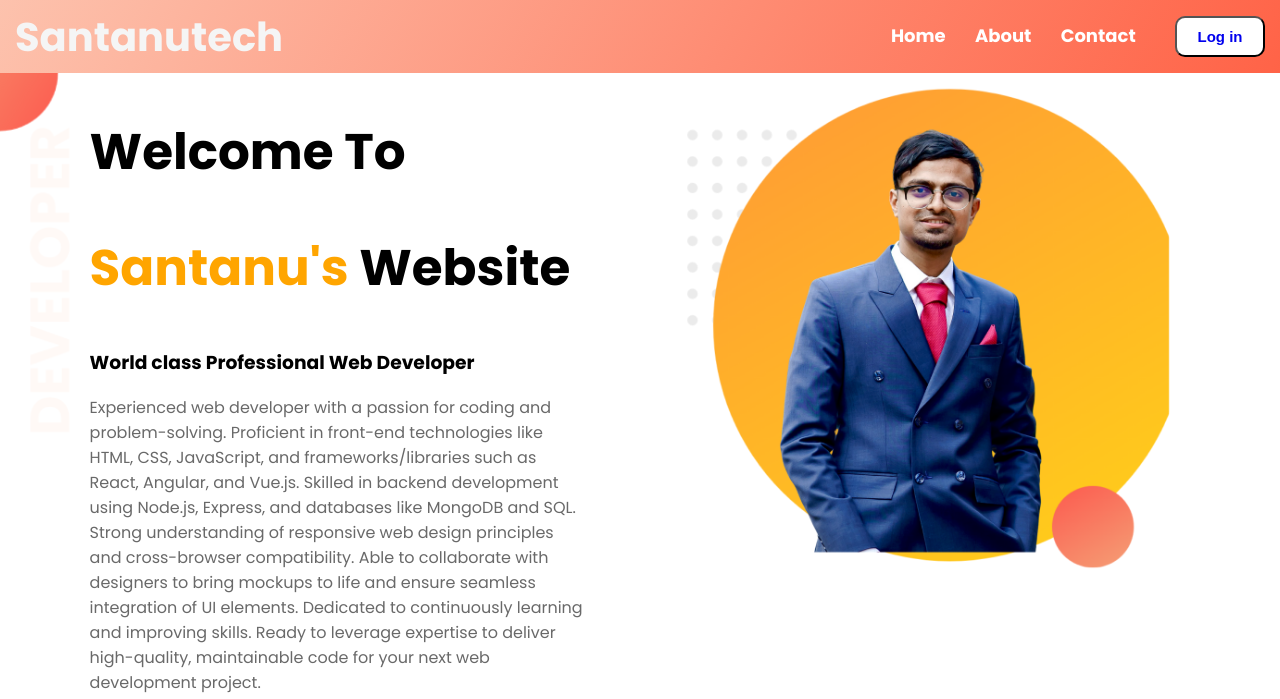
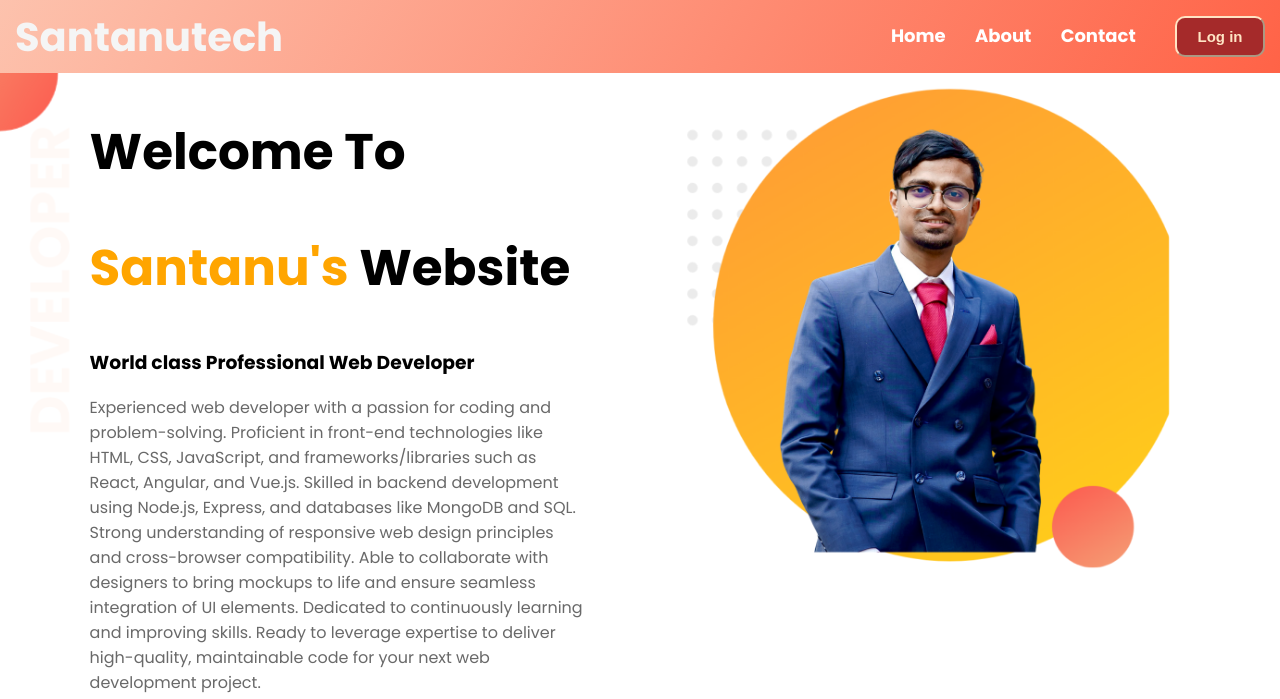
Before and after one commit to SantanuBanik-Phy/First-Website, a plain HTML site: page index.html in a window 1280 px wide. Shown: the top 699 px of the page. Drawn offline with Linux system fonts and the light colour scheme.

Commit message:
button hover

```diff
--- a/Styles/style.css
+++ b/Styles/style.css
@@ -94,15 +94,24 @@ li{
 li a{
     color: white;font-size: 18px;font-weight: bold;margin-right: 25px;
 }
-button{
-    background-color: white;margin-left: 10px;border-radius: 10px;padding: 10px; width: 90px;
-    color: black;
+.btn{
+    background-color:brown;margin-left: 10px;border-radius: 10px;padding: 10px; width: 90px;
+    color:white;
+    border-color:bisque;
     transition: 0.5s ease-in;
+
+
 
 }
 button a{
-    font-weight: bold;font-size: 15px;
+    font-weight: bold;font-size: 15px;color:bisque;
+
 }
+.btn:hover{
+    background-color:rgb(67, 67, 241);
+
+}
+
 *{
     text-decoration: none;
 }
--- a/index.html
+++ b/index.html
@@ -22,7 +22,7 @@
                 <li> <a href="#">Home</a></li>
                 <li><a href="#">About</a></li>
                 <li><a href="#">Contact</a></li>
-                <button><a href="#">Log in</a></button>
+                <button class="btn"><a href="#">Log in</a></button>
              </ul>
         </div>
     </nav>
```
